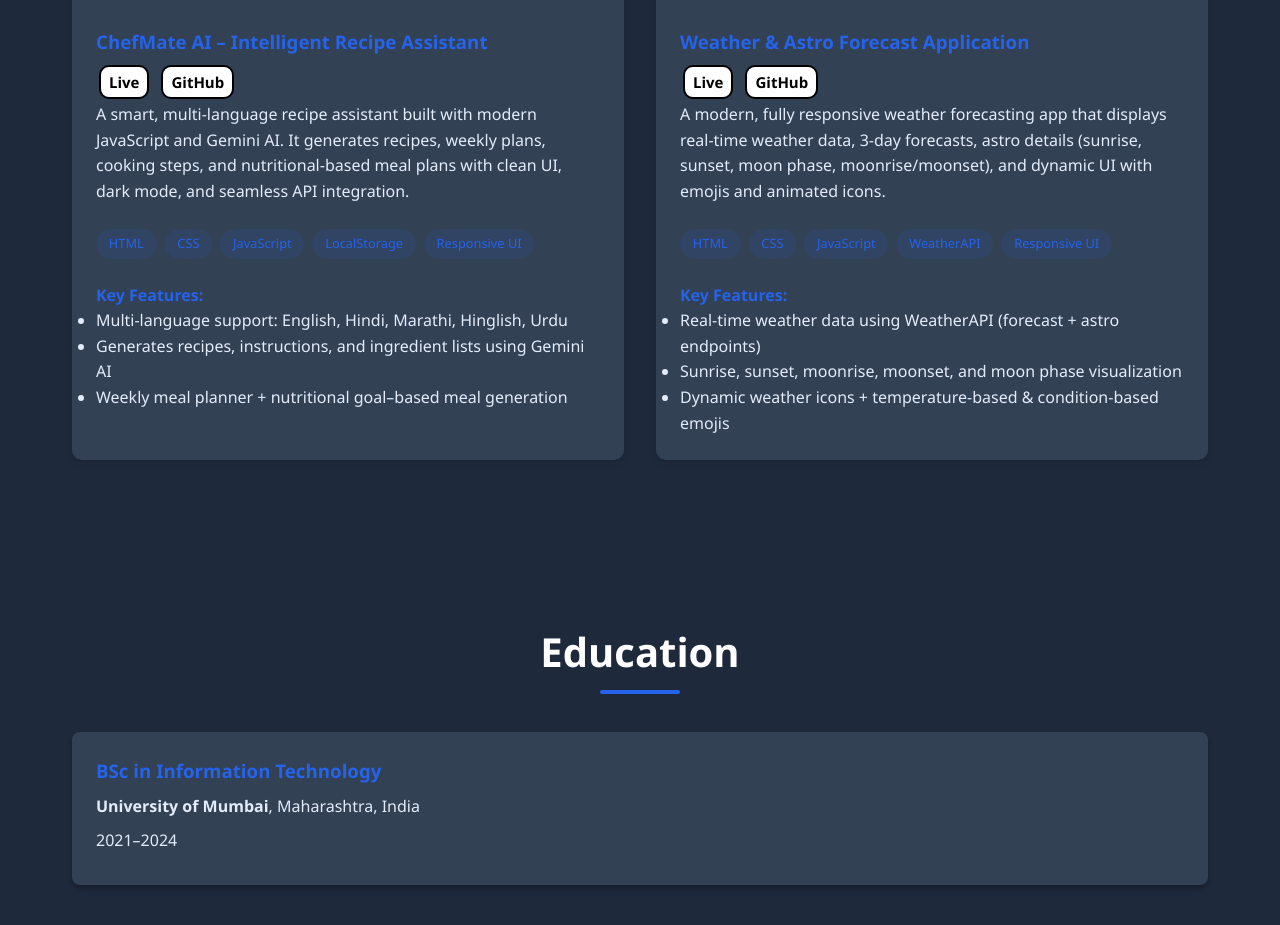
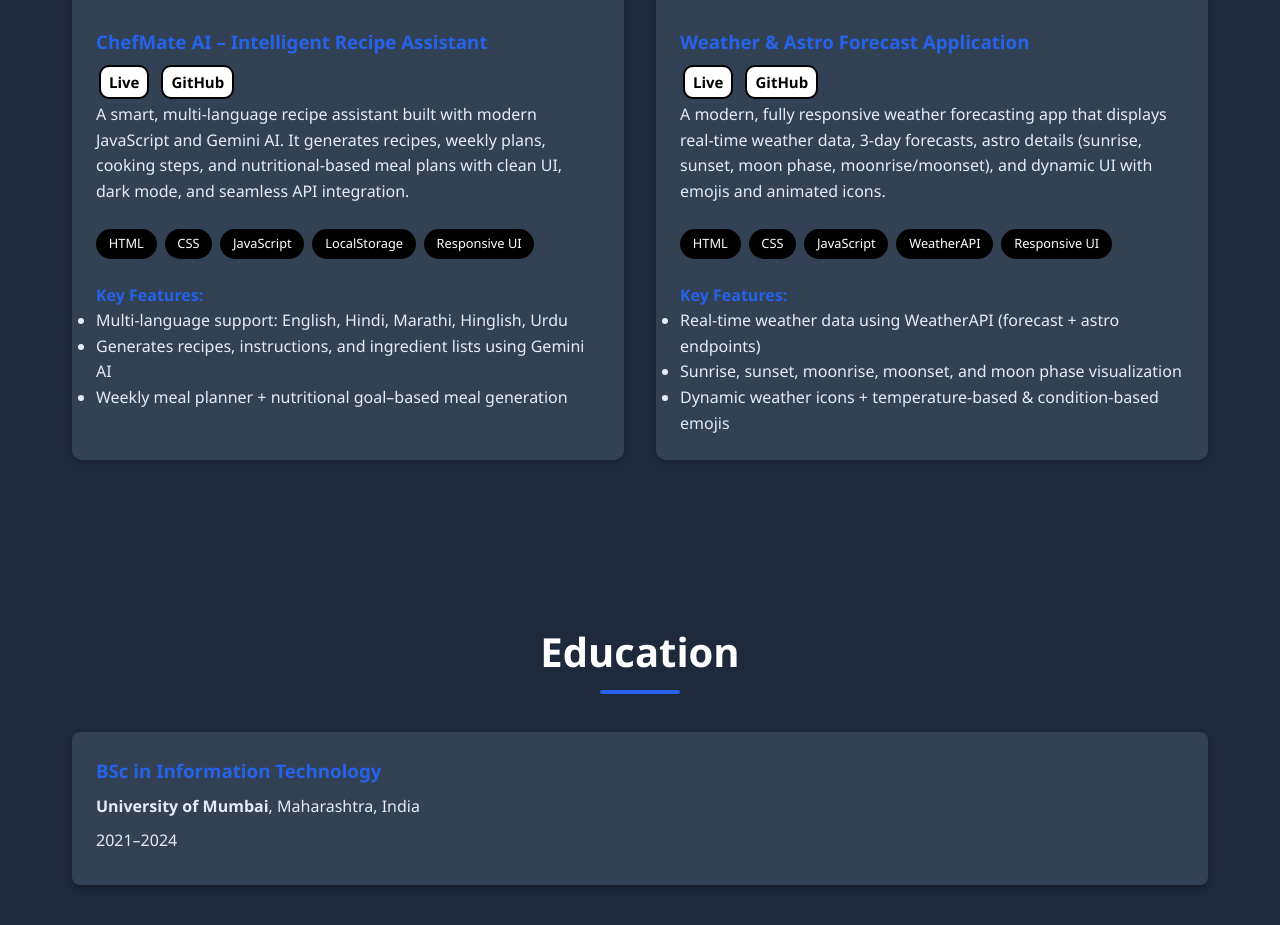
Before and after one commit to MohammedKaif278/Portfolio, a plain HTML site: page index.html in a window 1280 px wide. Shown: the part 2794-3719 px from the top of the page. Drawn offline with nearby package versions, Linux system fonts and the light colour scheme.

Commit message:
tech stack color changes

```diff
--- a/style.css
+++ b/style.css
@@ -370,8 +370,8 @@
  }
 
  .tech-item {
-   background: rgba(37, 99, 235, 0.1);
-   color: var(--primary);
+   background: black;
+   color: white;
    padding: 0.3rem 0.8rem;
    border-radius: 20px;
    font-size: 0.8rem;
```
